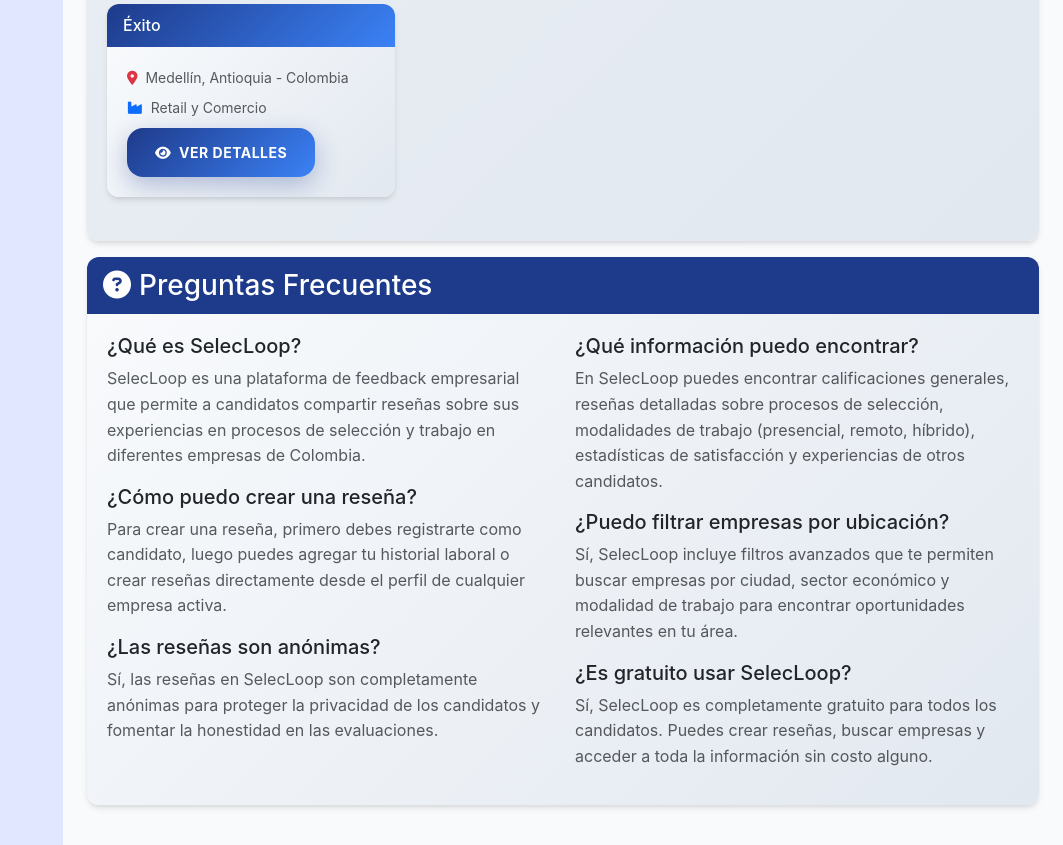
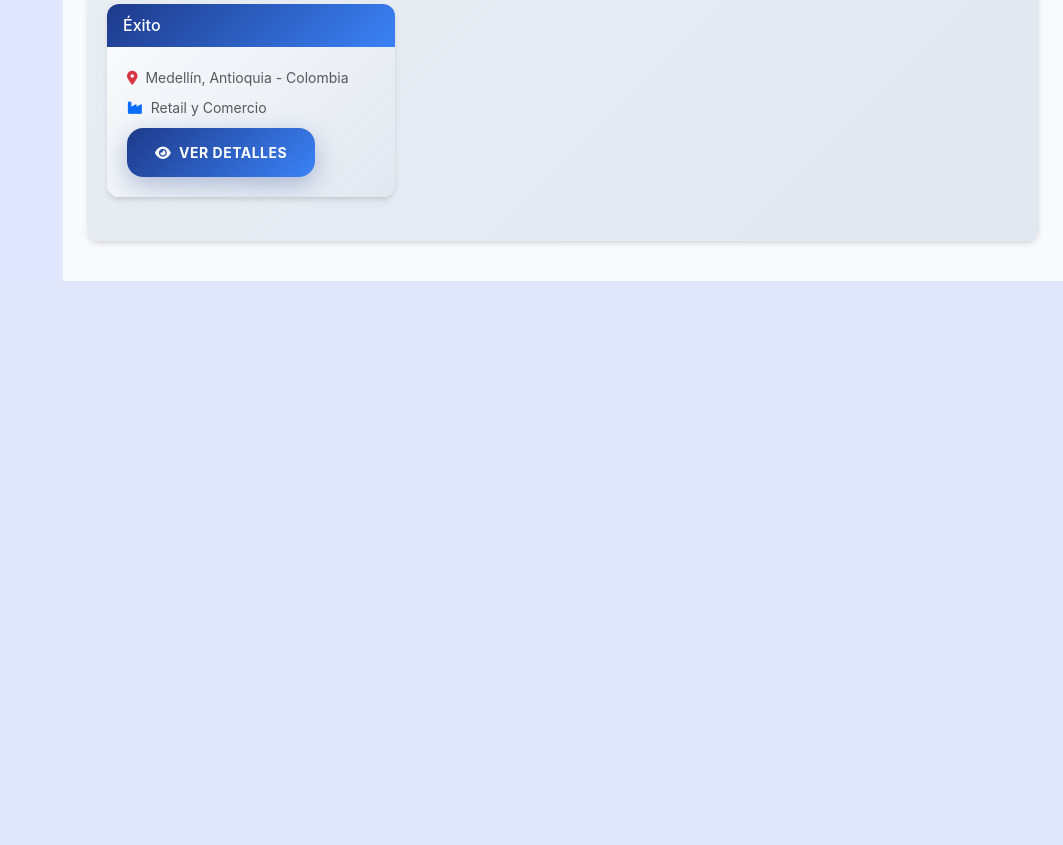
Before and after one commit to matias-martinez-moreno/SelecLoop, a Django app: page /dashboard/ in a window 1280 px wide. Shown: the part 3700-4545 px from the top of the page, without its empty margins (217-1280 px from the left). After the commit the page ends 3981 px from the top, so only its background shows below. Run offline with Django 5.2, Linux system fonts and the light colour scheme; a user stored in the database is signed in; data comes from the database, SQL or seed files in the repository; parts of the project's set-up code (start-up, migrations or seed data) failed here and were passed over.

Commit message:
feat: Eliminar sección de Preguntas Frecuentes del dashboard
- Removida sección FAQ completa del dashboard principal
- Simplificado el diseño eliminando contenido redundante
- Dashboard más limpio y enfocado en funcionalidad principal

```diff
--- a/core/templates/core/index.html
+++ b/core/templates/core/index.html
@@ -318,42 +318,6 @@
     </div>
     {% endif %}
 
-    <!-- ===== SECCIÓN FAQ PARA AEO ===== -->
-    <div class="row mb-3">
-        <div class="col-12">
-            <div class="card">
-                <div class="card-header bg-primary text-white">
-                    <h3 class="mb-0"><i class="fas fa-question-circle me-2"></i>Preguntas Frecuentes</h3>
-                </div>
-                <div class="card-body">
-                    <div class="row">
-                        <div class="col-md-6">
-                            <h5>¿Qué es SelecLoop?</h5>
-                            <p class="text-muted">SelecLoop es una plataforma de feedback empresarial que permite a candidatos compartir reseñas sobre sus experiencias en procesos de selección y trabajo en diferentes empresas de Colombia.</p>
-
-                            <h5>¿Cómo puedo crear una reseña?</h5>
-                            <p class="text-muted">Para crear una reseña, primero debes registrarte como candidato, luego puedes agregar tu historial laboral o crear reseñas directamente desde el perfil de cualquier empresa activa.</p>
-
-                            <h5>¿Las reseñas son anónimas?</h5>
-                            <p class="text-muted">Sí, las reseñas en SelecLoop son completamente anónimas para proteger la privacidad de los candidatos y fomentar la honestidad en las evaluaciones.</p>
-                        </div>
-                        <div class="col-md-6">
-                            <h5>¿Qué información puedo encontrar?</h5>
-                            <p class="text-muted">En SelecLoop puedes encontrar calificaciones generales, reseñas detalladas sobre procesos de selección, modalidades de trabajo (presencial, remoto, híbrido), estadísticas de satisfacción y experiencias de otros candidatos.</p>
-
-                            <h5>¿Puedo filtrar empresas por ubicación?</h5>
-                            <p class="text-muted">Sí, SelecLoop incluye filtros avanzados que te permiten buscar empresas por ciudad, sector económico y modalidad de trabajo para encontrar oportunidades relevantes en tu área.</p>
-
-                            <h5>¿Es gratuito usar SelecLoop?</h5>
-                            <p class="text-muted">Sí, SelecLoop es completamente gratuito para todos los candidatos. Puedes crear reseñas, buscar empresas y acceder a toda la información sin costo alguno.</p>
-                        </div>
-                    </div>
-                </div>
-            </div>
-        </div>
-    </div>
-</div>
-
 <!-- Chart.js -->
 <script src="https://cdn.jsdelivr.net/npm/chart.js"></script>
 
```
